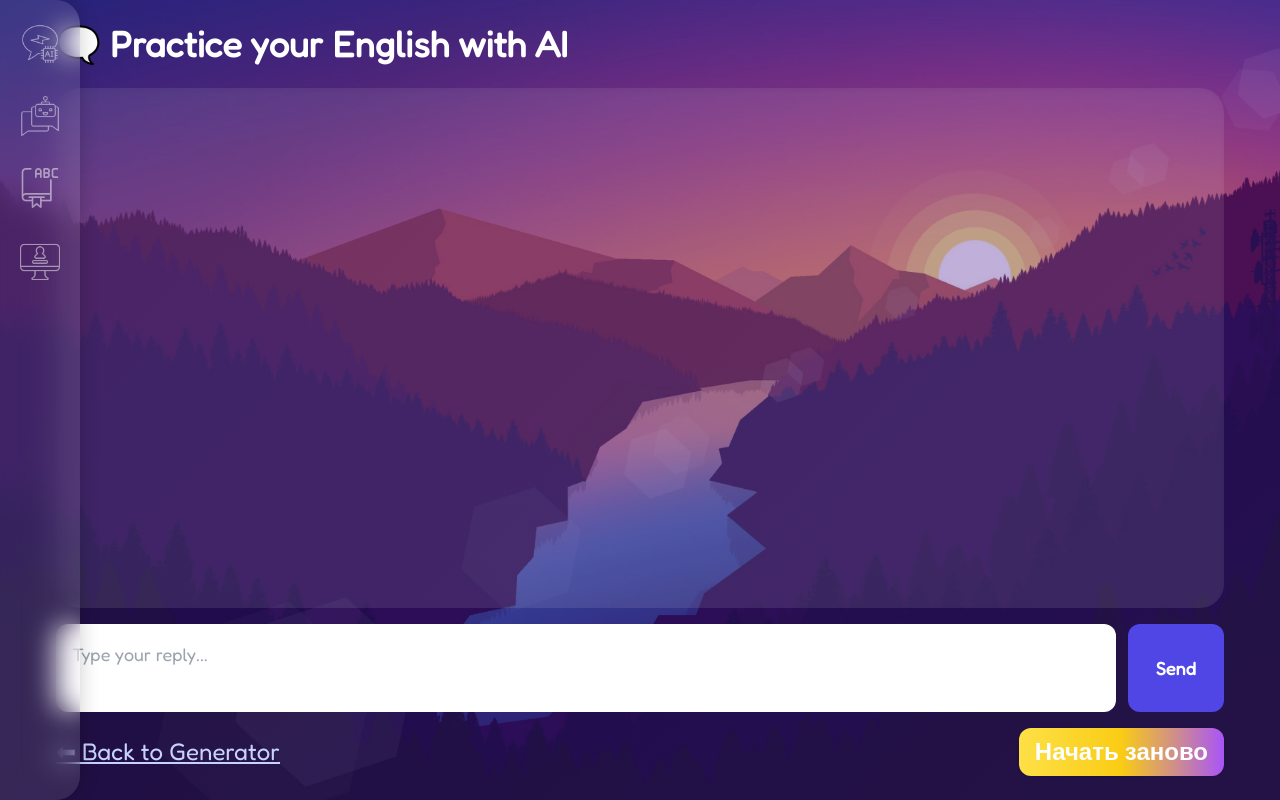
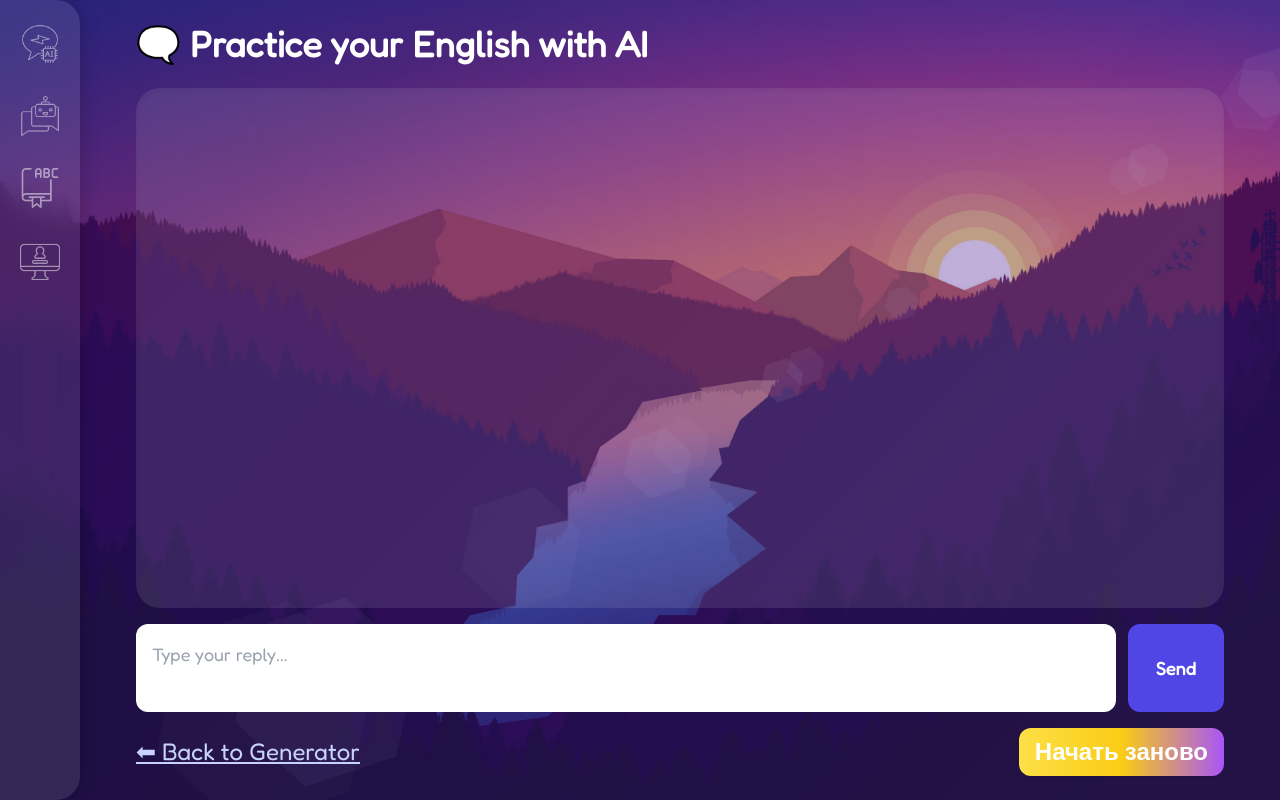
Before and after one commit to KarinaGalimova98/englishai-final, a Flask app: template templates/chat.html in a window 1280 px wide. Run offline with Flask 3, Linux system fonts and the light colour scheme; the template is opened without the code that fills it, so the values that code supplies are empty; parts of the project's set-up code (start-up, migrations or seed data) failed here and were passed over; some libraries are stand-ins or nearby versions.

Commit message:
jsdonssdasffваffавапаfdаdffdfdffdf

```diff
--- a/templates/chat.html
+++ b/templates/chat.html
@@ -36,7 +36,7 @@
       animation: scale-out 0.4s cubic-bezier(.45,1.5,.59,1) both;
     }
     .chatbot-page .chat-container {
-    margin-left: 40px; /* ширина sidebar, если sidebar шире/уже — поменяй */
+    margin-left: 80px; /* ширина sidebar, если sidebar шире/уже — поменяй */
   }
   .chat-bg {
     position: fixed;
@@ -55,7 +55,7 @@
   {% include 'sidebar.html' %}
 
 
-<div class="flex flex-col h-screen md:h-screen w-full px-4">
+<div class="chat-container flex flex-col h-screen md:h-screen w-full px-4">
   {% if greeting %}
         <!-- Blur фон -->
     <div class="fixed inset-0 bg-black/40 backdrop-blur-sm z-40"></div>
```
